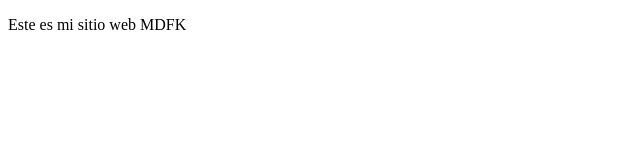
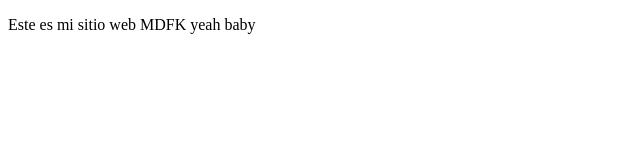
Before and after one commit to Chernobil095/proyectoDemoPrework, a plain HTML site: page index.html in a window 1280 px wide. Shown: the full height of the page, 0-640 px from the left. Drawn offline with Linux system fonts and the light colour scheme.

Commit message:
Cambios ahregamos sitio xd

```diff
--- a/index.html
+++ b/index.html
@@ -7,7 +7,7 @@
 </head>
 <body>
     <p>
-        Este es mi sitio web MDFK
+        Este es mi sitio web MDFK yeah baby
     </p>
 </body>
 </html>
```
